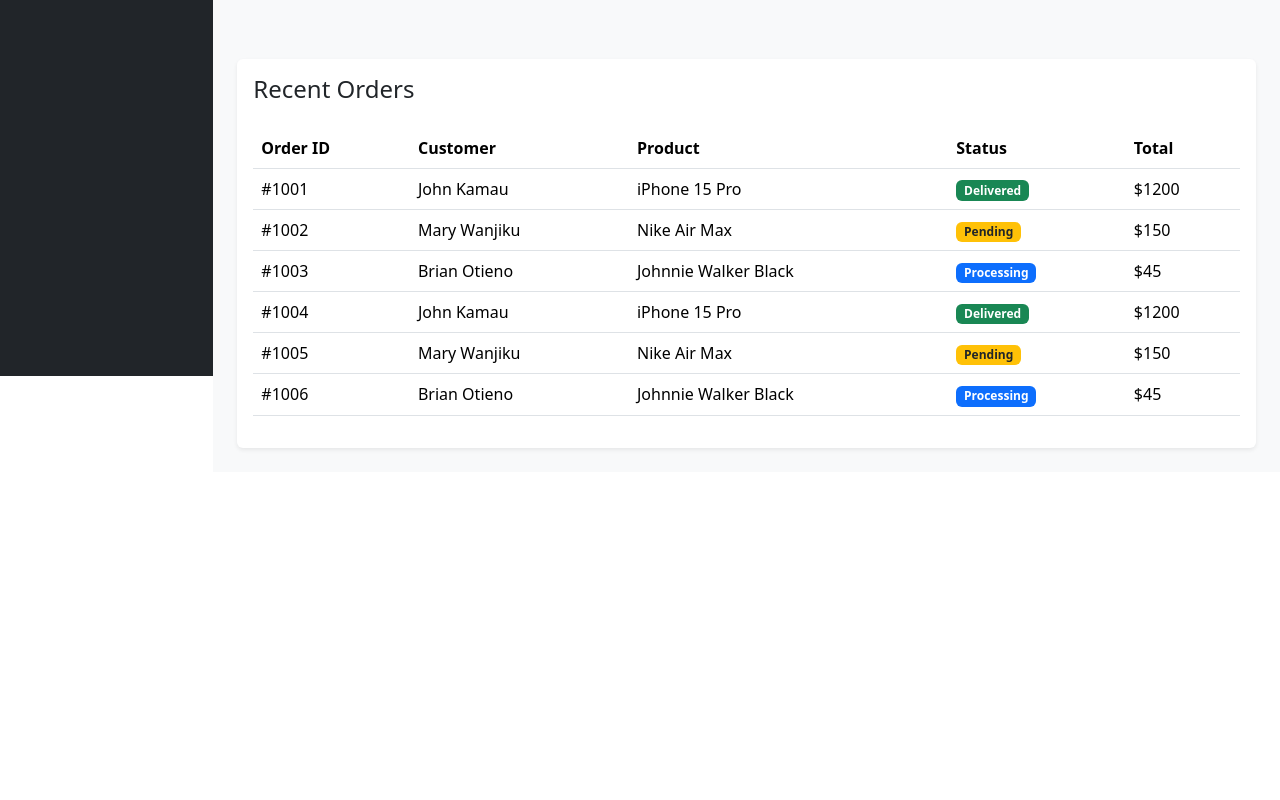
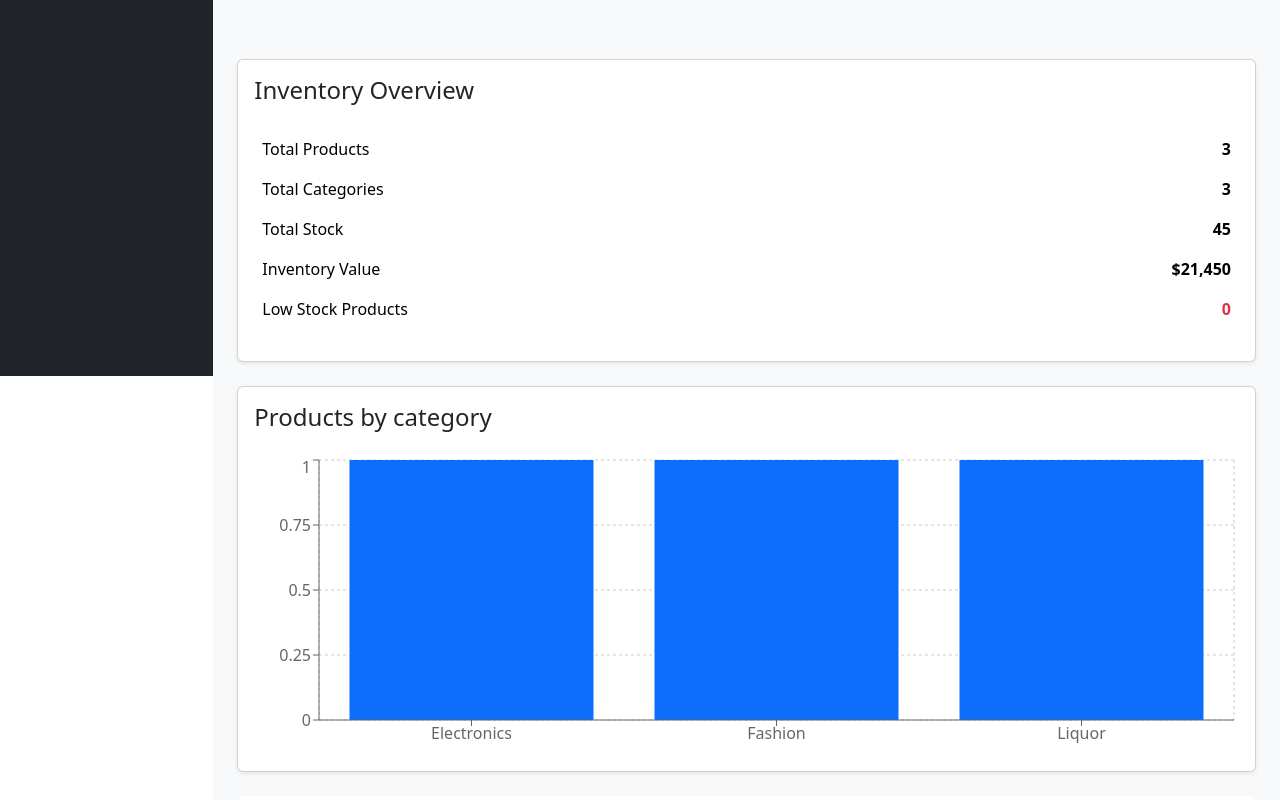
Before and after one commit to samwelmwangi106-eng/novamart, a React (Vite) app: page /dashboard in a window 1280 px wide. Shown: the part 480-1280 px from the top of the page. Before the commit the page ends 952 px from the top, so only its background shows below. Built offline with nearby package versions, Linux system fonts and the light colour scheme.

Commit message:
updated the project

```diff
--- a/package.json
+++ b/package.json
@@ -14,7 +14,8 @@
     "react": "^19.2.7",
     "react-dom": "^19.2.7",
     "react-icons": "^5.6.0",
-    "react-router-dom": "^7.18.0"
+    "react-router-dom": "^7.18.0",
+    "recharts": "^3.10.1"
   },
   "devDependencies": {
     "@eslint/js": "^10.0.1",
--- /dev/null
+++ b/src/Components/InventorySummary.jsx
@@ -0,0 +1,50 @@
+function InventorySummary({
+  totalProducts,
+  totalCategories,
+  totalStock,
+  inventoryValue,
+  lowStockProducts,
+}) {
+  return (
+    <div className="card shadow-sm mt-4">
+      <div className="card-body">
+        <h4 className="mb-4">Inventory Overview</h4>
+
+        <table className="table table-borderless">
+          <tbody>
+            <tr>
+              <td>Total Products</td>
+              <td className="fw-bold text-end">{totalProducts}</td>
+            </tr>
+
+            <tr>
+              <td>Total Categories</td>
+              <td className="fw-bold text-end">{totalCategories}</td>
+            </tr>
+
+            <tr>
+              <td>Total Stock</td>
+              <td className="fw-bold text-end">{totalStock}</td>
+            </tr>
+
+            <tr>
+              <td>Inventory Value</td>
+              <td className="fw-bold text-end">
+                ${inventoryValue.toLocaleString()}
+              </td>
+            </tr>
+
+            <tr>
+              <td>Low Stock Products</td>
+              <td className="fw-bold text-danger text-end">
+                {lowStockProducts}
+              </td>
+            </tr>
+          </tbody>
+        </table>
+      </div>
+    </div>
+  );
+}
+
+export default InventorySummary;
--- /dev/null
+++ b/src/Components/ProductsChart.jsx
@@ -0,0 +1,49 @@
+import React from 'react'
+import { ResponsiveContainer, BarChart, Bar, XAxis, YAxis, Tooltip,CartesianGrid } from 'recharts'
+function ProductsChart({ products}) {
+    const categoryCounts = {};
+    products.forEach((product) => {
+        const category = product.category;
+
+        categoryCounts[category] = (categoryCounts[category] || 0) +1;
+    });
+    const chartData = Object.entries(categoryCounts).map(
+        ([category, count]) => (
+            {
+                category,
+                products: count,
+
+            }
+        )
+    )
+    console.log(chartData);
+
+  return (
+    <div className="card shadow-sm mt-4">
+        <div className='card-body'>
+            <h4 className='mb-4'>
+                Products by category
+            </h4>
+            <ResponsiveContainer width="100%" height={300}>
+                <BarChart data={chartData}>
+                    <CartesianGrid strokeDasharray="3 3"/>
+                    <XAxis dataKey="category"/>
+                    <YAxis/>
+                    <Tooltip/>
+                    <Bar
+                    dataKey="products"
+                    fill='#0d6efd'
+                    />
+
+
+
+                </BarChart>
+
+            </ResponsiveContainer>
+        </div>
+
+    </div>
+  )
+}
+
+export default ProductsChart
--- a/src/Pages/Dashboard.jsx
+++ b/src/Pages/Dashboard.jsx
@@ -1,9 +1,10 @@
-import { useState } from "react";
-
+import { useState, useEffect } from "react";
+import ProductsChart from "../Components/ProductsChart";
 import AdminLayout from "../Layouts/AdminLayout";
 import DashboardCard from "../Components/DashboardCard";
 import StatCard from "../Components/StatCard";
 import RecentOrders from "../Components/RecentOrders";
+import InventorySummary from "../Components/InventorySummary";
 
 import productsData from "../Data/products.json";
 import orders from "../Data/orders.json";
@@ -18,13 +19,27 @@
 
 function Dashboard() {
   // Load products from Local Storage if available
-  const [products] = useState(() => {
+
+  const [products, setProducts] = useState(() => {
     const savedProducts = localStorage.getItem("products");
 
-    return savedProducts
-      ? JSON.parse(savedProducts)
-      : productsData;
+    return savedProducts ? JSON.parse(savedProducts): productsData;
   });
+  useEffect(() => {
+  const handleStorageChange = () => {
+    const savedProducts = localStorage.getItem("products");
+
+    if (savedProducts) {
+      setProducts(JSON.parse(savedProducts));
+    }
+  };
+
+  window.addEventListener("storage", handleStorageChange);
+
+  return () => {
+    window.removeEventListener("storage", handleStorageChange);
+  };
+}, []);
 
   // Dashboard Statistics
   const totalProducts = products.length;
@@ -42,6 +57,10 @@
   const lowStockProducts = products.filter(
     (product) => product.stock < 5
   ).length;
+  const totalCategories = new Set(
+  products.map((product) => product.category)
+).size;
+
 
   return (
     <AdminLayout>
@@ -112,6 +131,18 @@
           color="danger"
         />
       </div>
+      <InventorySummary
+        totalProducts={totalProducts}
+        totalCategories={totalCategories}
+        totalStock={totalStock}
+        inventoryValue={inventoryValue}
+        lowStockProducts={lowStockProducts}
+      />
+      <div className="mt-4">
+          <ProductsChart
+          products={products}
+          />
+      </div>
 
       {/* Recent Orders */}
       <RecentOrders />
```
Also changed, not shown: 1 other file (tests, documents, lock files or other folders).
